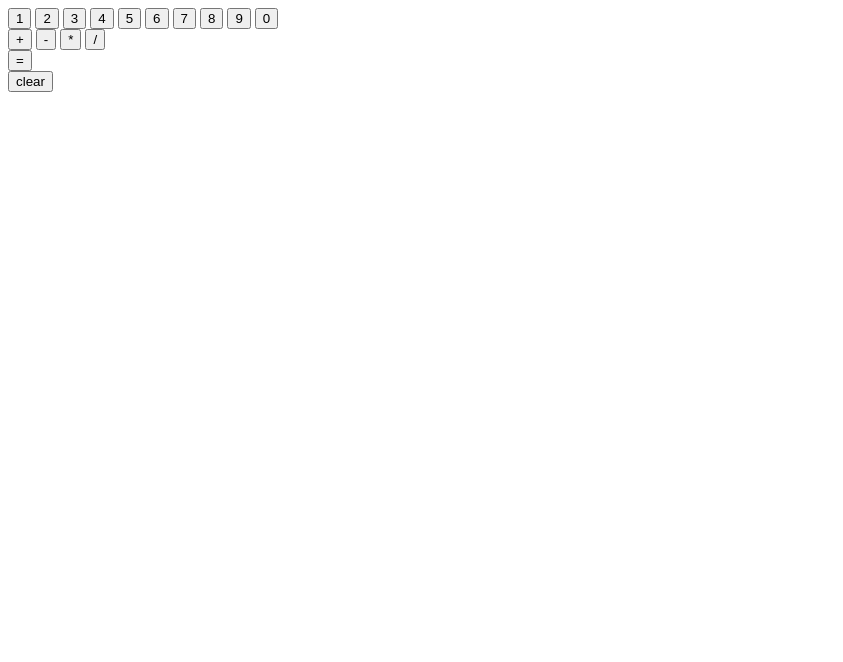
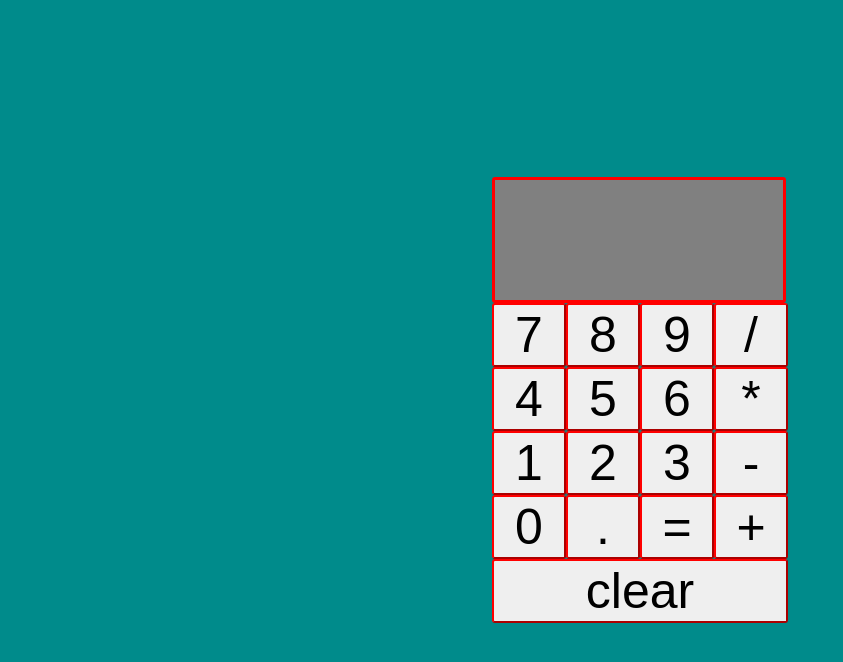
Before and after one commit to kimbambala/calculator, a plain HTML site: page index.html in a window 1280 px wide. Shown: the whole page, without its empty margins (0-843 px from the left). Drawn offline with Linux system fonts and the light colour scheme.

Commit message:
some changes

```diff
--- a/index.html
+++ b/index.html
@@ -9,34 +9,39 @@
 </head>
 <body>
 <div class="container">
-    <div class="digits">
-        <button class="one">1</button>
-        <button class="two">2</button>
-        <button class="three">3</button>
-        <button class="four">4</button>
-        <button class="five">5</button>
-        <button class="six">6</button>
-        <button class="seven">7</button>
-        <button class="eight">8</button>
-        <button class="nine">9</button>
-        <button class="zero">0</button>
+
+    <div class="top">
+      <div class="screen"></div>
     </div>
-    <div class="operators">
-        <button class="add">+</button>
-        <button class="substract">-</button>
-        <button class="multiply">*</button>
-        <button class="divide">/</button>
+    <div class="buttons">
+      <br>
+        <button class="number">7</button>
+        <button class=number>8</button>
+        <button class="number">9</button>
+        <button class="operator">/</button>
+      <br>
+        <button class="number">4</button>
+        <button class=number>5</button>
+        <button class="number">6</button>
+        <button class="operator">*</button>
+      <br>
+        <button class="number">1</button>
+        <button class=number>2</button>
+        <button class="number">3</button>
+        <button class="operator">-</button>
+      <br>
+        <button class="number">0</button>
+        <button class=decimal>.</button>
+        <button class="operator">=</button>
+        <button class="operator">+</button>
+      <br>
+        <button class="clear">clear</button>
+      <br>
+
     </div>
-    <div class="equals">
-        <button class="equal">=</button>
-    </div>
-    <button class="clear">clear</button>
-
 
 
 </div>
-
-
 <script src="script.js"></script>
 </body>
 </html>
--- a/style.css
+++ b/style.css
@@ -0,0 +1,62 @@
+body {
+    display: flex;
+    justify-content: center;
+    align-items: center;
+    flex-direction: row;
+    width: 100vw;
+    height: 100vh;
+    background-color: darkcyan;
+    margin: 0;
+}
+
+.clear{
+    width: 296px;
+}
+
+.buttons{
+    font-size: 0;
+}
+
+
+button{
+    font-size: 50px;
+    width: 74px;
+    border-radius: 3px;
+    border-color: red;
+    cursor: pointer;
+}
+
+.screen{
+    display: flex;
+    height: 120px;
+    width: 288px;
+    background-color: grey;
+    border-radius: 3px;
+    border-color: red;
+    border-style: solid;
+    font-size: 50px;
+    color: black;
+    font-weight: bold;
+    justify-content: end;
+    align-items: flex-end;
+    word-break: break-all;
+    overflow-anchor: auto;
+
+}
+
+.number:hover{
+    background-color: aqua;
+}
+.operator:hover{
+    background-color: brown;
+}
+ .clear:hover{
+    background-color: yellow;
+ }
+
+ .decimal:hover{
+    background-color: yellowgreen;
+ }
+ .equal:hover{
+    background-color: yellowgreen;
+ }
```
